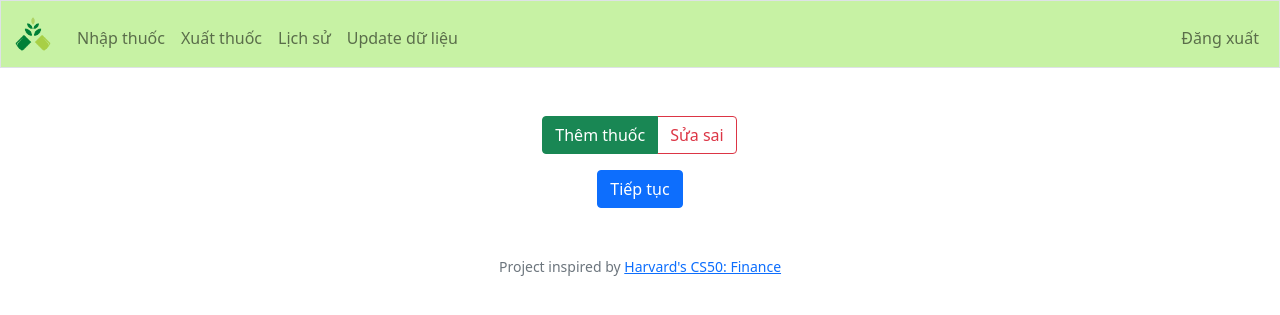
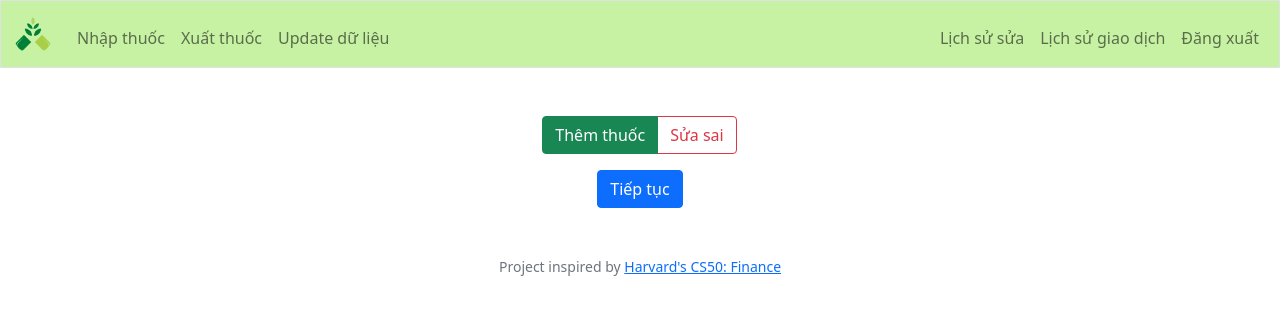
Before and after one commit to phuongvh14/medInventoryManager, a Flask app: page /update in a window 1280 px wide. Shown: the top 315 px of the page. Run offline with Flask 2, Linux system fonts and the light colour scheme; the visitor is signed in with stand-in values (Sample User, id 1); some libraries are stand-ins or nearby versions.

Commit message:
Modify the layout of the web app: add nav item linking to changes history

```diff
--- a/templates/change_med.html
+++ b/templates/change_med.html
@@ -10,7 +10,6 @@
         <div class="mb-3">
             <input required class="form-control mx-auto w-auto" list="datalistMed" id="medname" name="medname" placeholder="Chọn thuốc muốn sửa">
             <datalist id="datalistMed">
-                <!--Jinja here-->
                 {% for med in existing_meds %}
                     <option>{{ med.med_name }}</option>
                 {% endfor %}
--- a/templates/layout.html
+++ b/templates/layout.html
@@ -35,10 +35,11 @@
                     <ul class="navbar-nav me-auto mt-2">
                         <li class="nav-item"><a class="nav-link" href="/buy">Nhập thuốc</a></li>
                         <li class="nav-item"><a class="nav-link" href="/sell">Xuất thuốc</a></li>
-                        <li class="nav-item"><a class="nav-link" href="/history">Lịch sử</a></li>
                         <li class="nav-item"><a class="nav-link" href="/update">Update dữ liệu</a></li>
                     </ul>
                     <ul class="navbar-nav ms-auto mt-2">
+                        <li class="nav-item"><a class="nav-link" href="/changes">Lịch sử sửa</a></li>
+                        <li class="nav-item"><a class="nav-link" href="/history">Lịch sử giao dịch</a></li>
                         <li class="nav-item"><a class="nav-link" href="/logout">Đăng xuất</a></li>
                     </ul>
                 {% else %}
```
